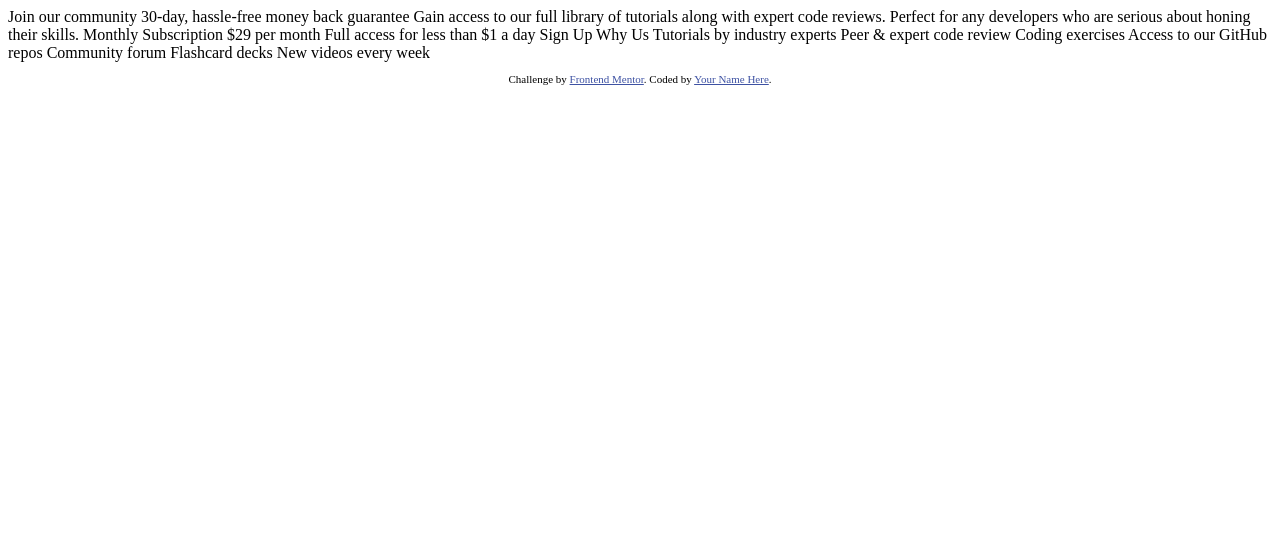
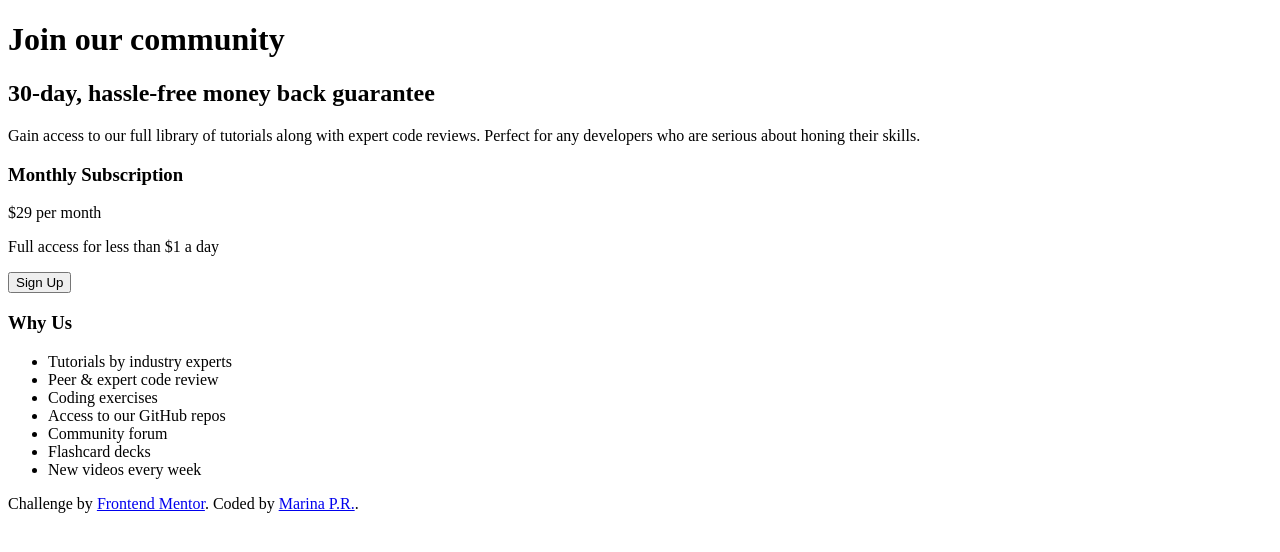
Before and after one commit to MarinaPerezR/single-price-grid-component, a plain HTML site: page index.html in a window 1280 px wide. Drawn offline with Linux system fonts and the light colour scheme.

Commit message:
Added basic HTML structure

```diff
--- a/index.html
+++ b/index.html
@@ -1,49 +1,62 @@
 <!DOCTYPE html>
 <html lang="en">
   <head>
-  <meta charset="UTF-8">
-  <meta name="viewport" content="width=device-width, initial-scale=1.0"> <!-- displays site properly based on user's device -->
+    <meta charset="UTF-8" />
+    <meta name="viewport" content="width=device-width, initial-scale=1.0" />
 
-  <link rel="icon" type="image/png" sizes="32x32" href="./images/favicon-32x32.png">
+    <link
+      rel="icon"
+      type="image/png"
+      sizes="32x32"
+      href="./images/favicon-32x32.png"
+    />
 
     <title>Frontend Mentor | Single Price Grid Component</title>
-
-  <!-- Feel free to remove these styles or customise in your own stylesheet 👍 -->
-  <style>
-    .attribution { font-size: 11px; text-align: center; }
-    .attribution a { color: hsl(228, 45%, 44%); }
-  </style>
   </head>
   <body>
-  Join our community
+    <main>
+      <div class="join-card">
+        <h1>Join our community</h1>
 
-  30-day, hassle-free money back guarantee
+        <h2>30-day, hassle-free money back guarantee</h2>
 
-  Gain access to our full library of tutorials along with expert code reviews.
-  Perfect for any developers who are serious about honing their skills.
-
-  Monthly Subscription
+        <p>
+          Gain access to our full library of tutorials along with expert code
+          reviews. Perfect for any developers who are serious about honing their
+          skills.
+        </p>
+      </div>
+      <div class="subscription-card">
+        <h3>Monthly Subscription</h3>
 
         &dollar;29 per month
 
-  Full access for less than &dollar;1 a day
+        <p>Full access for less than &dollar;1 a day</p>
 
-  Sign Up
-
-  Why Us
-
-  Tutorials by industry experts
-  Peer &amp; expert code review
-  Coding exercises
-  Access to our GitHub repos
-  Community forum
-  Flashcard decks
-  New videos every week
+        <button>Sign Up</button>
+      </div>
+      <div class="why-card">
+        <h3>Why Us</h3>
+        <ul>
+          <li>Tutorials by industry experts</li>
+          <li>Peer &amp; expert code review</li>
+          <li>Coding exercises</li>
+          <li>Access to our GitHub repos</li>
+          <li>Community forum</li>
+          <li>Flashcard decks</li>
+          <li>New videos every week</li>
+        </ul>
+      </div>
+    </main>
 
     <footer>
-    <p class="attribution">
-      Challenge by <a href="https://www.frontendmentor.io?ref=challenge" target="_blank">Frontend Mentor</a>.
-      Coded by <a href="#">Your Name Here</a>.
+      <p>
+        Challenge by
+        <a href="https://www.frontendmentor.io?ref=challenge" target="_blank"
+          >Frontend Mentor</a
+        >. Coded by
+        <a href="https://github.com/MarinaPerezR" target="_blank">Marina P.R.</a
+        >.
       </p>
     </footer>
   </body>
```
Lines whose indentation alone changed are shown as unchanged.
